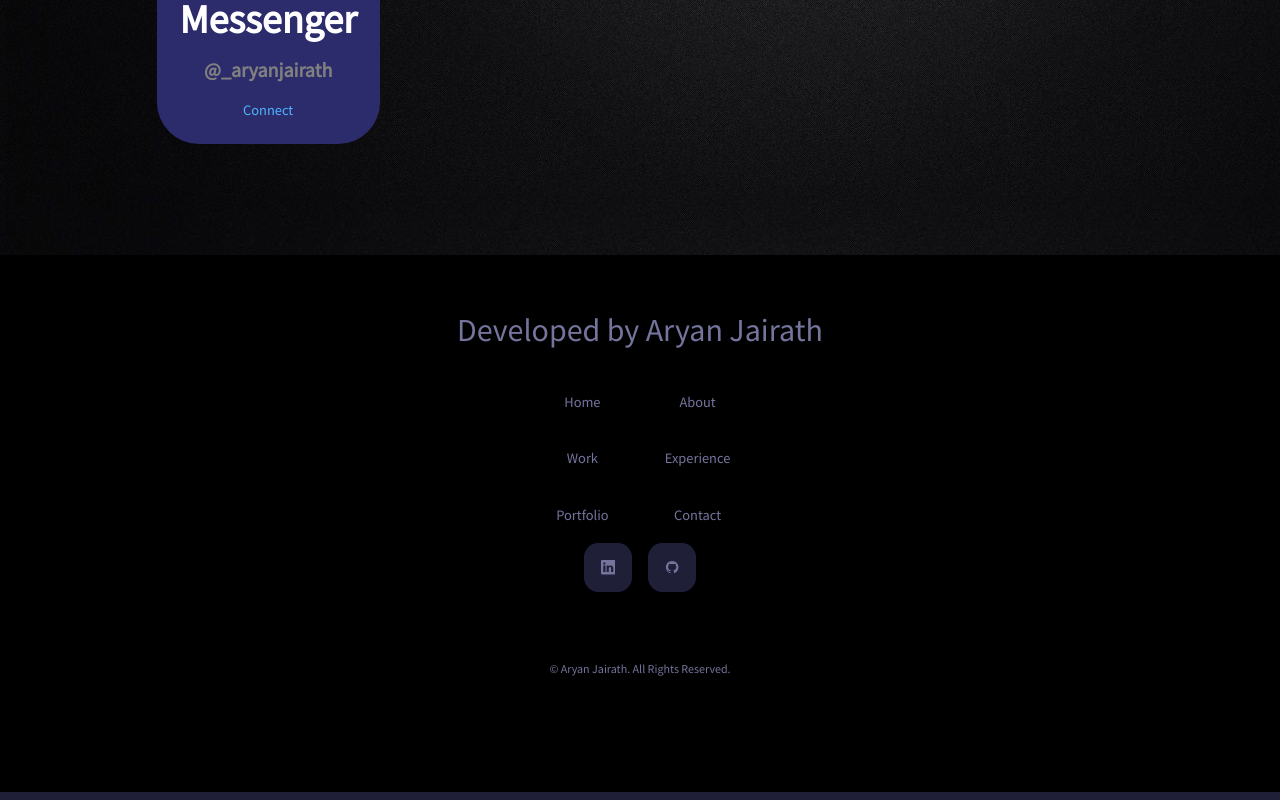
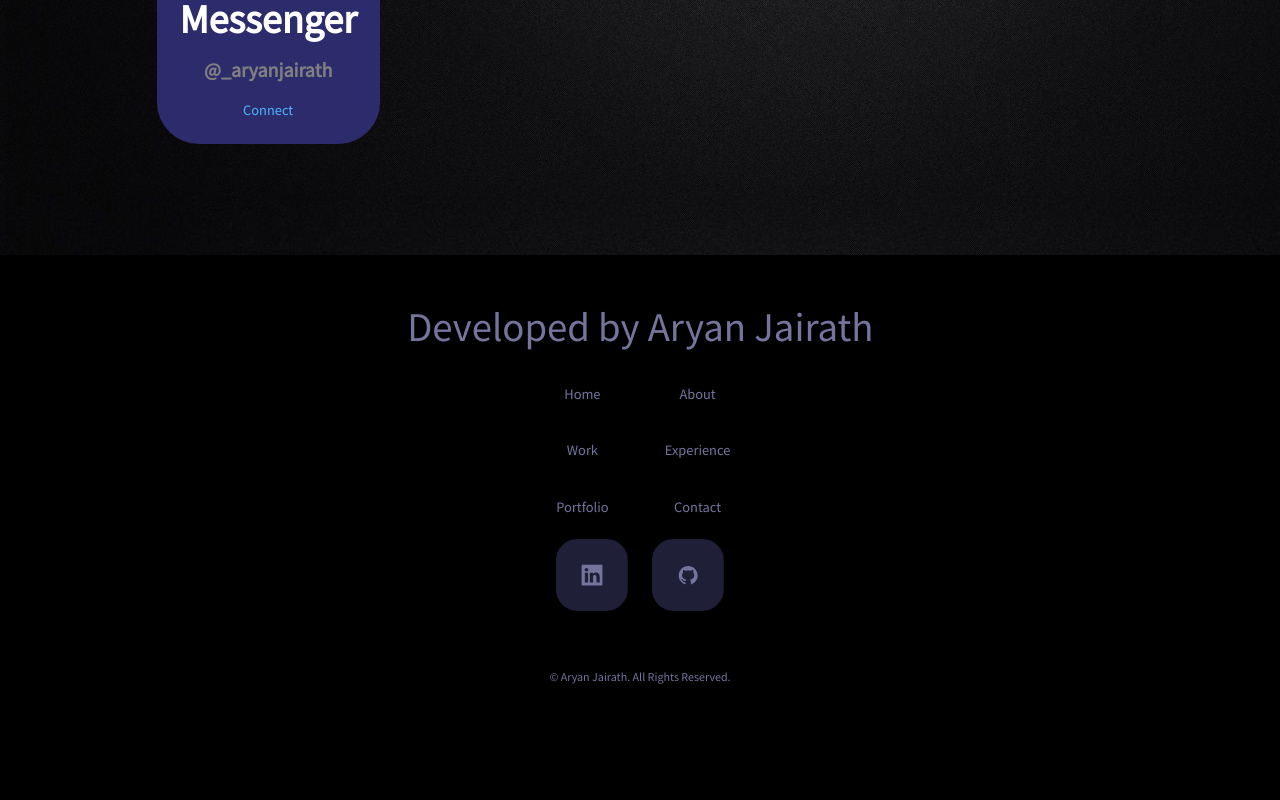
Before and after one commit to aryanjairath/Aryan-s-Portfolio-Website, a React (Create React App) app: page / in a window 1280 px wide. Shown: the part 6812-7612 px from the top of the page. Built offline with nearby package versions, Linux system fonts and the light colour scheme; a web font is replaced by a local one.

Commit message:
new footer look

```diff
--- a/src/components/footer/footer.css
+++ b/src/components/footer/footer.css
@@ -9,15 +9,16 @@ footer a{
     color: rgb(116, 116, 157);
 }
 .footer_logo{
-    font-size:2rem;
+    font-size:1.7rem;
     font-weight: 500;
     margin-bottom:1rem;
+    transform: scale(1.5);
     display:inline-block;
 }
 .footer_socials{
     display: flex;
     justify-content: center;
-    gap:1rem;
+    gap:3rem;
     margin-bottom: 4rem;
 }
 .footer_socials a{
@@ -26,6 +27,7 @@ footer a{
     padding:1rem;
     border-radius: 0.9rem;
     display: flex;
+    transform: scale(1.5);
     border: 1px solid transparent;
 }
 .footer_socials a:hover{
@@ -44,6 +46,7 @@ li{
     display:grid;
     flex-wrap:wrap;
     justify-content: center;
+    padding-bottom: 1rem;
     grid-template-columns: repeat(2, 0.09fr);
 }
 .permalinks :hover{
```
